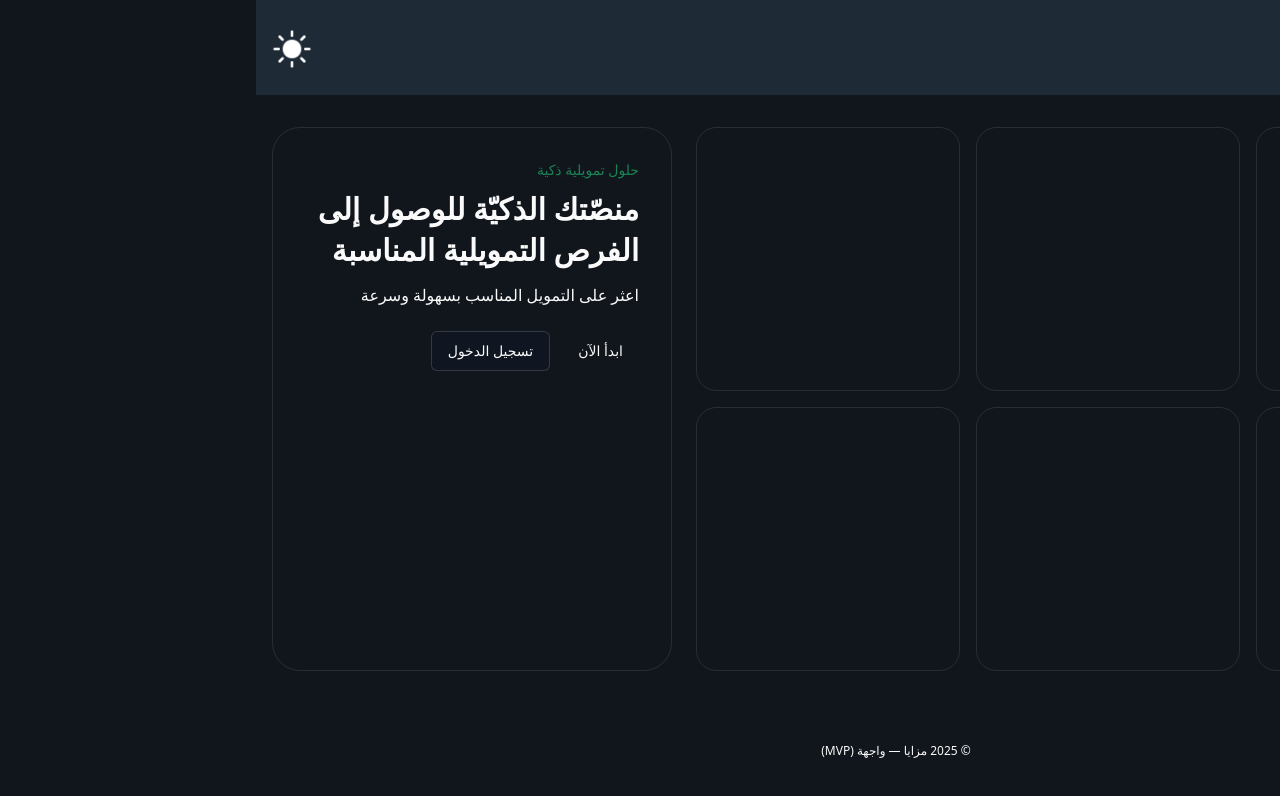
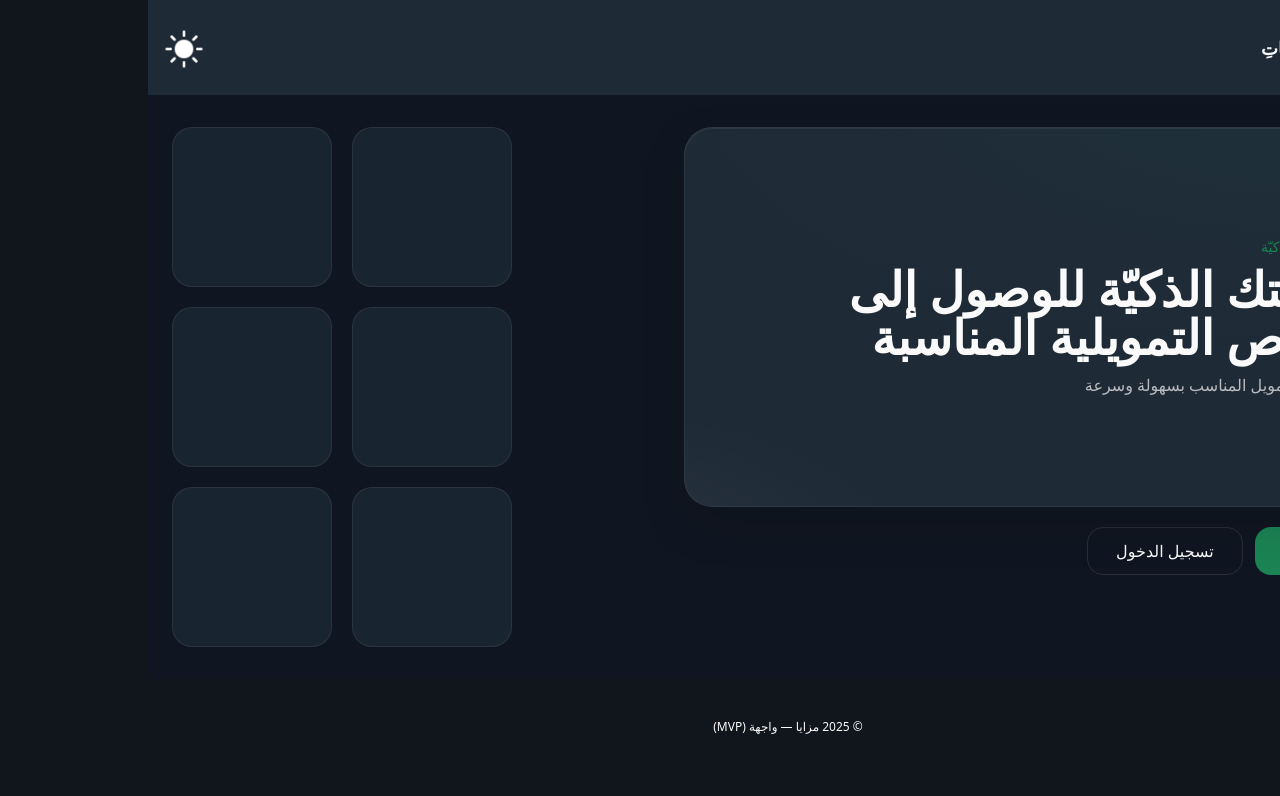
Before and after one commit to Mohammed-F-Alenezi/OpportuMatch, a Next.js app in the folder frontend/: page / in a window 1280 px wide. Shown: the top 796 px of the page. Built offline with nearby package versions, Linux system fonts and the light colour scheme.

Commit message:
fixed landing page layout

```diff
--- a/frontend/src/app/page.tsx
+++ b/frontend/src/app/page.tsx
@@ -1,23 +1,151 @@
+"use client";
+
 import Link from "next/link";
-import {Button} from "@/components/ui/button";
+import { motion } from "framer-motion";
 
 export default function Page() {
+  const EASE: number[] = [0.22, 1, 0.36, 1];
+
   return (
-    <main className="mx-auto grid max-w-7xl grid-cols-1 gap-6 px-4 py-8 md:grid-cols-3">
-      <div className="col-span-1 grid grid-cols-2 gap-4 md:col-span-2 lg:grid-cols-3">
-        {Array.from({ length: 6 }).map((_, i) => (
-          <div key={i} className="aspect-square rounded-2xl border shadow-sm"
-               style={{ borderColor: "var(--border)", background: "color-mix(in oklab, var(--surface2) 50%, transparent)" }} />
-        ))}
-      </div>
-      <div className="col-span-1 rounded-3xl border p-8" style={{ borderColor: "var(--border)", background: "var(--surface)" }}>
-        <p className="mb-2 text-sm" style={{ color: "var(--brand)" }}>حلول تمويلية ذكية</p>
-        <h2 className="mb-3 text-3xl font-bold leading-snug">منصّتك الذكيّة للوصول إلى الفرص التمويلية المناسبة</h2>
-        <p className="mb-6" style={{ color: "var(--subtext)" }}>اعثر على التمويل المناسب بسهولة وسرعة</p>
-        <div className="flex gap-3">
-          <Link href="/signup"><Button>ابدأ الآن</Button></Link>
-          <Link href="/signin"><Button variant="outline">تسجيل الدخول</Button></Link>
-        </div>
+    <main
+      className="mx-auto max-w-7xl px-4 py-8 md:px-6"
+      style={{ background: "var(--background)", color: "var(--foreground)" }}
+    >
+      {/* Keep your existing layout: tiles left, hero right */}
+      <div dir="ltr" className="grid gap-6 md:grid-cols-3 items-start">
+        {/* LEFT — small tiles (2×3) */}
+        <section className="md:col-span-1">
+          <div
+            className="grid gap-5 justify-start"
+            style={{ gridTemplateColumns: "repeat(2,160px)", gridAutoRows: "160px" }}
+          >
+            {Array.from({ length: 6 }).map((_, i) => (
+              <motion.div
+                key={i}
+                initial={{ opacity: 0, y: 12, scale: 0.98 }}
+                animate={{ opacity: 1, y: 0, scale: 1 }}
+                transition={{ type: "tween", ease: EASE, duration: 0.45, delay: 0.12 + i * 0.05 }}
+                whileHover={{
+                  y: -3,
+                  boxShadow: "0 10px 20px rgba(0,0,0,.18)",
+                  transition: { type: "tween", ease: EASE, duration: 0.12 },
+                }}
+                whileTap={{ scale: 0.98, transition: { duration: 0.08 } }}
+                className="rounded-2xl"
+                style={{
+                  width: 160,
+                  height: 160,
+                  /* tile fill that adapts to theme */
+                  background: "color-mix(in oklab, var(--card) 70%, var(--background))",
+                  border: "1px solid color-mix(in oklab, var(--border) 70%, transparent)",
+                }}
+              />
+            ))}
+          </div>
+        </section>
+
+        {/* RIGHT — hero (narrower, taller) with CONSTANT depth shading (works in light/dark) */}
+        <section className="md:col-span-2">
+          <motion.div
+            dir="rtl"
+            initial={{ opacity: 0, y: 20, scale: 0.985 }}
+            animate={{ opacity: 1, y: 0, scale: 1 }}
+            transition={{ type: "tween", ease: EASE, duration: 0.6 }}
+            className="
+              relative rounded-3xl p-8 md:p-10
+              min-h-[300px] md:min-h-[340px] lg:min-h-[380px]
+              flex flex-col justify-center
+              ml-auto max-w-[680px] lg:max-w-[720px] overflow-hidden
+            "
+            style={{
+              /* HERO uses theme card color:
+                 - dark: #1F2A37 (from your .dark --card)
+                 - light: #FFFFFF (from :root --card) */
+              background: "var(--card)",
+              border: "1px solid color-mix(in oklab, var(--border) 70%, transparent)",
+              boxShadow: "0 18px 48px rgba(0,0,0,.12)", // softer in light, still fine in dark
+            }}
+          >
+            {/* constant depth overlays, tuned for both themes */}
+            <div
+              aria-hidden
+              className="pointer-events-none absolute inset-0"
+              style={{
+                background:
+                  // subtle brand vignette + soft top highlight
+                  "radial-gradient(1100px 460px at 85% -10%, color-mix(in oklab, var(--brand) 7%, transparent), transparent 55%), radial-gradient(760px 360px at -20% 120%, rgba(255,255,255,.06), transparent 50%)",
+              }}
+            />
+            <div
+              aria-hidden
+              className="pointer-events-none absolute inset-0 rounded-3xl"
+              style={{ boxShadow: "inset 0 1px 0 rgba(255,255,255,.06)" }}
+            />
+
+            <p className="mb-2 text-sm text-right relative z-10" style={{ color: "var(--brand)" }}>
+              حلول تمويلية ذكيّة
+            </p>
+
+            <h2 className="mb-3 text-right font-bold leading-snug text-4xl md:text-5xl relative z-10">
+              منصّتك الذكيّة للوصول إلى
+              <br />
+              الفرص التمويلية المناسبة
+            </h2>
+
+            <p className="text-right relative z-10"
+               /* theme-aware subtext */
+               style={{ color: "color-mix(in oklab, var(--foreground) 70%, transparent)" }}>
+              اعثر على التمويل المناسب بسهولة وسرعة
+            </p>
+          </motion.div>
+
+          {/* CTAs BELOW — aligned with the text inset (no text hover; just background changes) */}
+          <div
+            dir="rtl"
+            className="mt-5 flex justify-start gap-3 ml-auto max-w-[680px] lg:max-w-[720px] pr-8 md:pr-10"
+          >
+            {/* Sign up — green base, subtle lighten on hover (works light/dark) */}
+            <Link href="/signup">
+              <motion.button
+                className="h-12 px-7 text-base rounded-xl border"
+                style={{
+                  backgroundColor: "var(--brand)",
+                  color: "#fff",
+                  borderColor: "transparent",
+                }}
+                whileHover={{
+                  backgroundColor: "color-mix(in oklab, var(--brand) 88%, white)",
+                  boxShadow: "0 8px 20px rgba(27,131,84,.16)",
+                  transition: { type: "tween", ease: EASE, duration: 0.14 },
+                }}
+                whileTap={{ scale: 0.98, transition: { duration: 0.08 } }}
+              >
+                ابدأ الآن
+              </motion.button>
+            </Link>
+
+            {/* Sign in — outline that tints green on hover (theme-aware fill) */}
+            <Link href="/signin">
+              <motion.button
+                className="h-12 px-7 text-base rounded-xl border"
+                style={{
+                  backgroundColor: "transparent",
+                  color: "var(--foreground)",
+                  borderColor: "var(--border)",
+                }}
+                whileHover={{
+                  backgroundColor: "color-mix(in oklab, var(--brand) 10%, var(--card))",
+                  borderColor: "color-mix(in oklab, var(--brand) 55%, var(--border))",
+                  boxShadow: "0 8px 20px rgba(27,131,84,.10)",
+                  transition: { type: "tween", ease: EASE, duration: 0.14 },
+                }}
+                whileTap={{ scale: 0.98, transition: { duration: 0.08 } }}
+              >
+                تسجيل الدخول
+              </motion.button>
+            </Link>
+          </div>
+        </section>
       </div>
     </main>
   );
```
Also changed, not shown: frontend/src/components/projects/ProjectPicker.tsx (+60 -41 lines).
